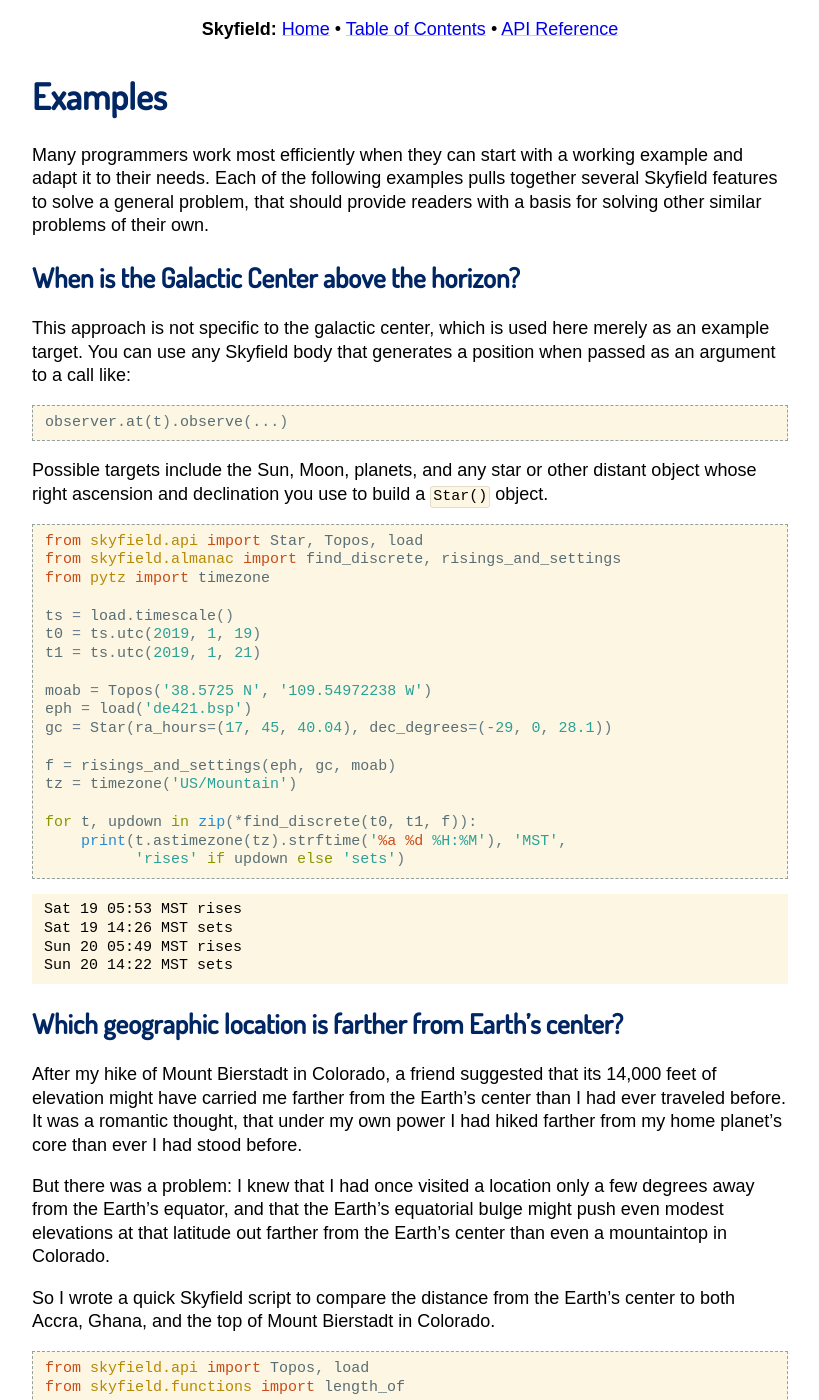
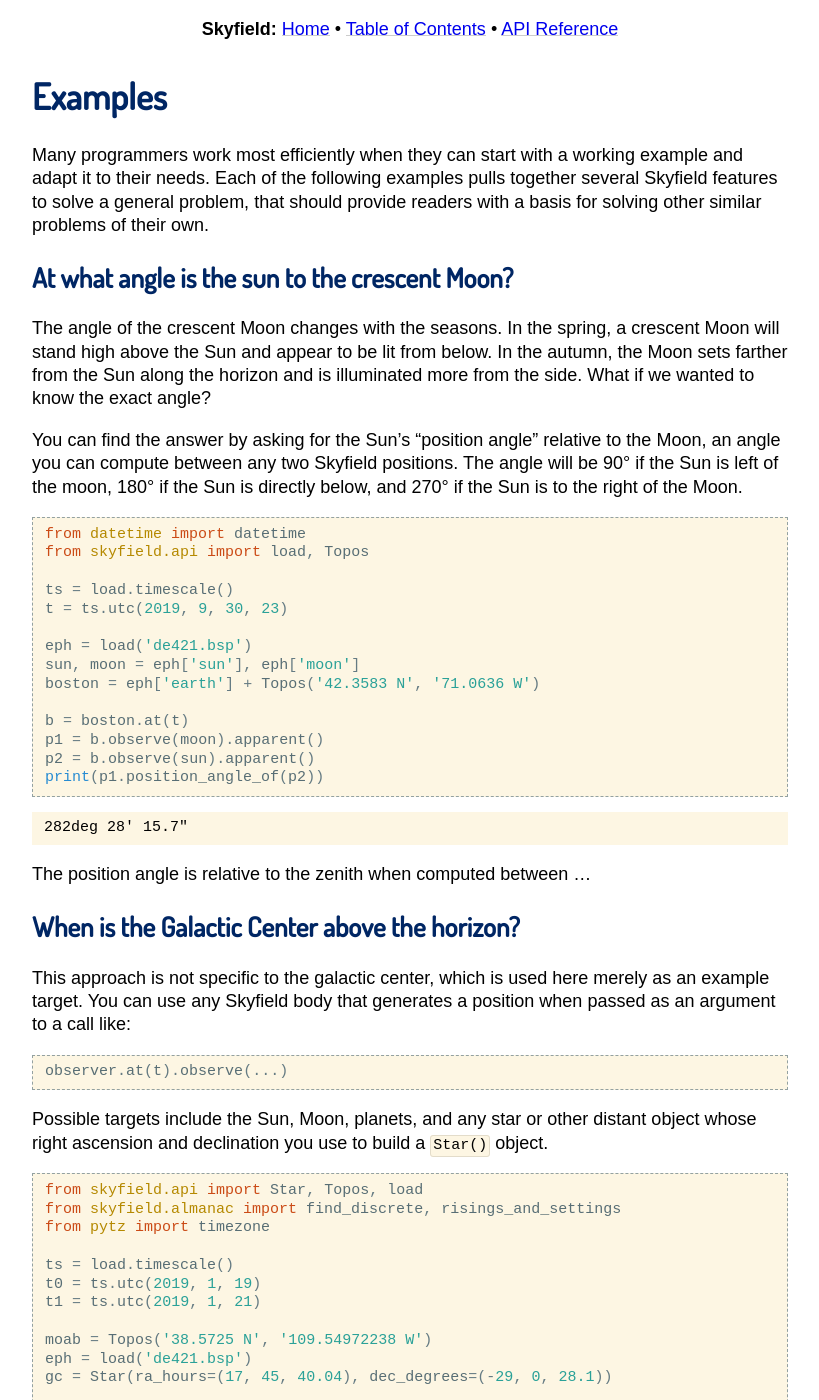
Before and after one commit to skyfielders/python-skyfield, a Sphinx documentation site: the page built from skyfield/documentation/examples.rst, in a window 1280 px wide and 1400 px high. Shown: the whole window, without its empty margins (230-1049 px from the left). Built offline with Sphinx 7.4.7, drawn with Linux system fonts in a browser that asks for light colours; some web fonts are replaced; pages that are not in the unit, such as notebooks, are missing from menus.

Commit message:
Unsuccessful try at Position Angle: vector-based

```diff
--- a/skyfield/documentation/api.rst
+++ b/skyfield/documentation/api.rst
@@ -255,6 +255,7 @@
    ICRF.speed
    ICRF.radec
    ICRF.separation_from
+   ICRF.position_angle_of
    ICRF.ecliptic_xyz
    ICRF.ecliptic_velocity
    ICRF.ecliptic_latlon
--- a/skyfield/documentation/examples.rst
+++ b/skyfield/documentation/examples.rst
@@ -11,6 +11,49 @@
 to solve a general problem,
 that should provide readers with a basis
 for solving other similar problems of their own.
+
+At what angle is the sun to the crescent Moon?
+==============================================
+
+The angle of the crescent Moon changes with the seasons.
+In the spring,
+a crescent Moon will stand high above the Sun
+and appear to be lit from below.
+In the autumn,
+the Moon sets farther from the Sun along the horizon
+and is illuminated more from the side.
+What if we wanted to know the exact angle?
+
+You can find the answer
+by asking for the Sun’s “position angle” relative to the Moon,
+an angle you can compute between any two Skyfield positions.
+The angle will be 90° if the Sun is left of the moon,
+180° if the Sun is directly below,
+and 270° if the Sun is to the right of the Moon.
+
+.. testcode::
+
+    from datetime import datetime
+    from skyfield.api import load, Topos
+
+    ts = load.timescale()
+    t = ts.utc(2019, 9, 30, 23)
+
+    eph = load('de421.bsp')
+    sun, moon = eph['sun'], eph['moon']
+    boston = eph['earth'] + Topos('42.3583 N', '71.0636 W')
+
+    b = boston.at(t)
+    p1 = b.observe(moon).apparent()
+    p2 = b.observe(sun).apparent()
+    print(p1.position_angle_of(p2))
+
+.. testoutput::
+
+    282deg 28' 15.7"
+
+The position angle is relative to the zenith
+when computed between ...
 
 When is the Galactic Center above the horizon?
 ==============================================
```
Also changed, not shown: 1 other file.
